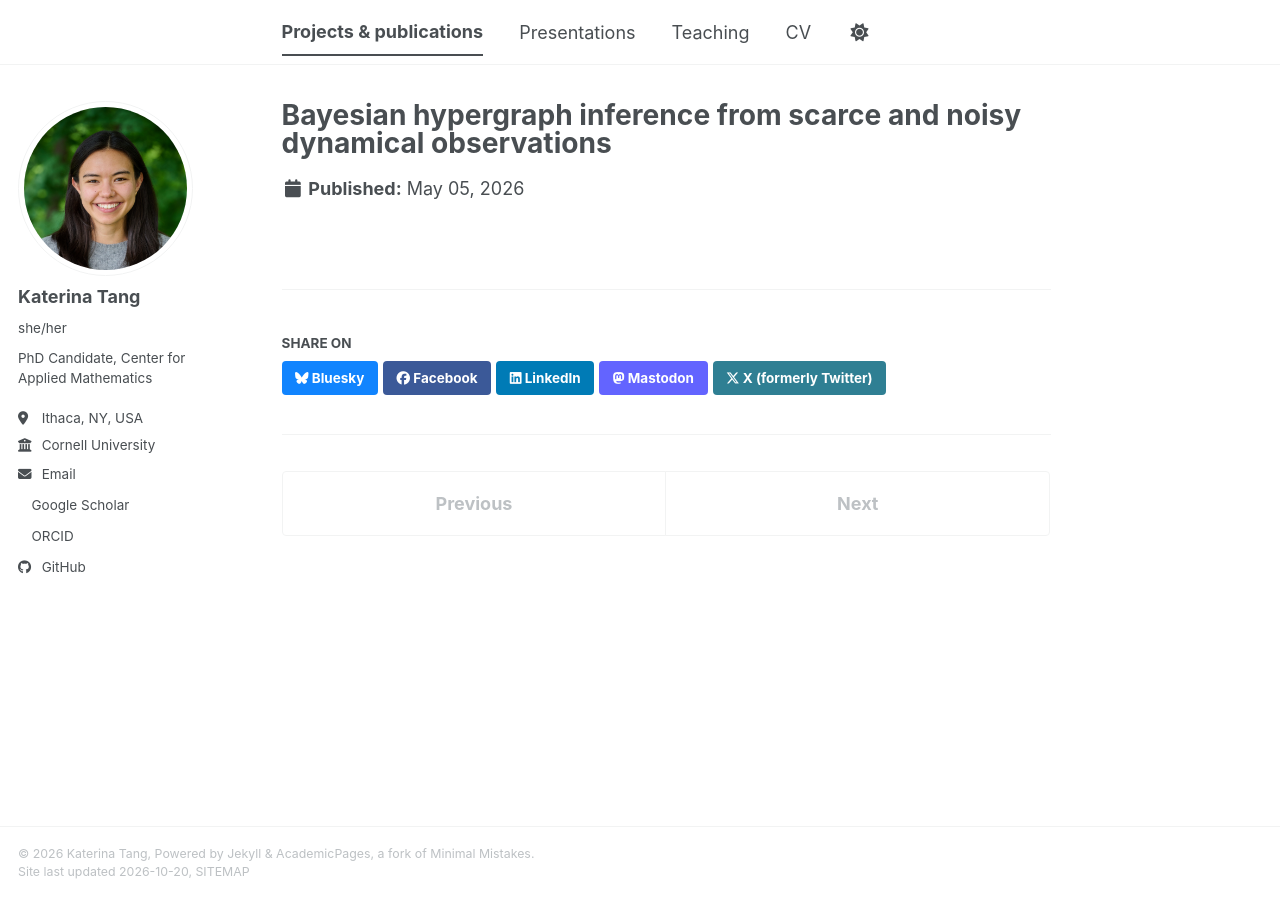
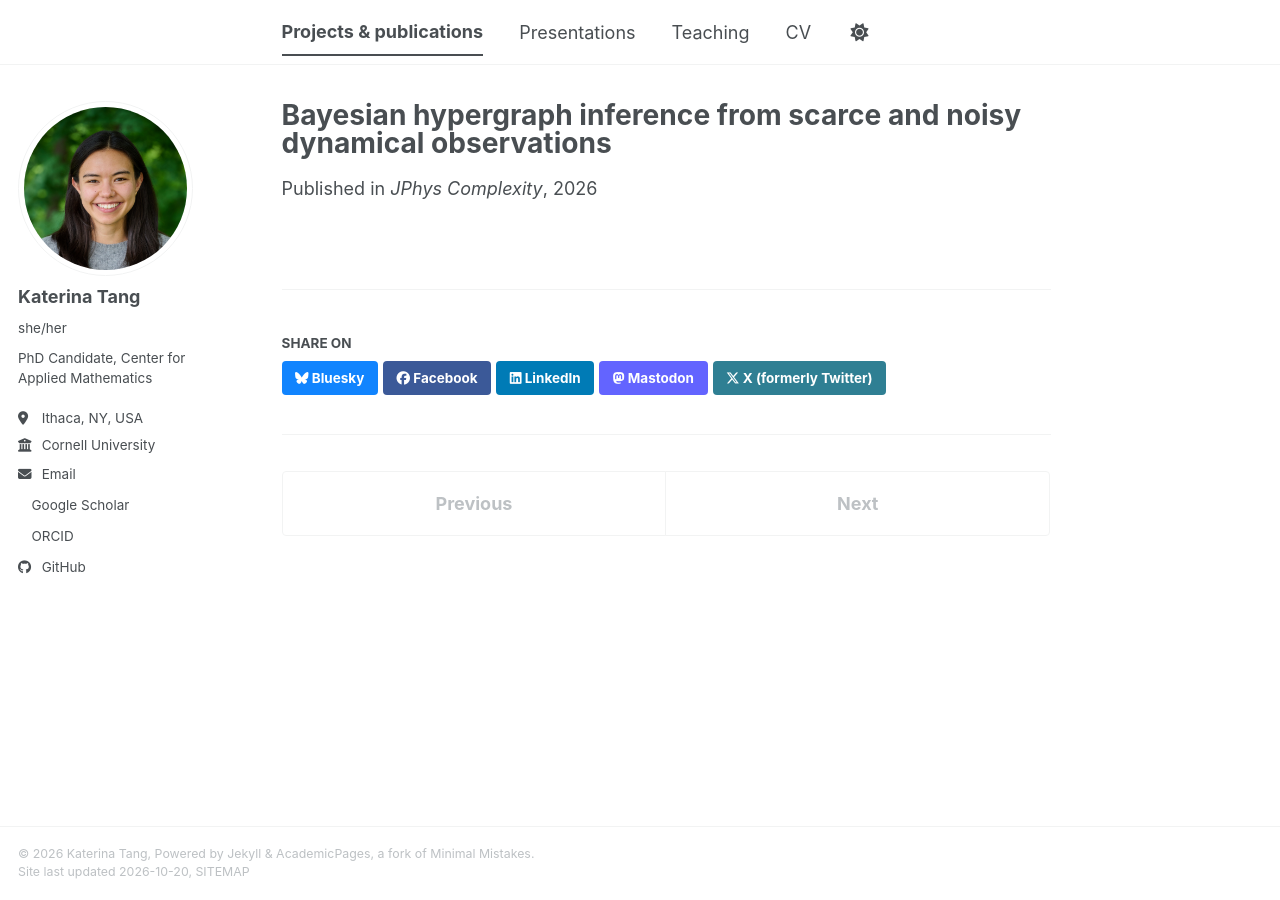
Before and after one commit to kbtang28/kbtang28.github.io, a Jekyll site: the page built from _publications/2026-05-05-bayesian-hypergraph-inference.md, in a window 1280 px wide. Built offline with Jekyll 4.4.1, drawn with Linux system fonts in a browser that asks for light colours; a style sheet for code colours, icons or effects is not loaded.

Commit message:
add Bayes-THIS publication

```diff
--- a/_publications/2026-05-05-bayesian-hypergraph-inference.md
+++ b/_publications/2026-05-05-bayesian-hypergraph-inference.md
@@ -4,8 +4,10 @@ collection: publications
 category: manuscripts
 project: bayesian-hypergraph
 authors: "**K. Tang**, V. Srikrishnan, J. Kulik"
-date: 2026-05-05
+date: 2026-10-20
+venue: 'JPhys Complexity'
 pdfurl: "/files/tang_et_al_2026_bayes_this.pdf"
+puburl: "https://doi.org/10.1088/2632-072X/aeae02"
 preprinturl: "https://doi.org/10.48550/arXiv.2605.04218"
 codeurl: 'https://github.com/kbtang28/bayesian-hypergraph-inference'
 ---
```
Also changed, not shown: _pages/about.md (+1 -0 lines), 4 other files.
